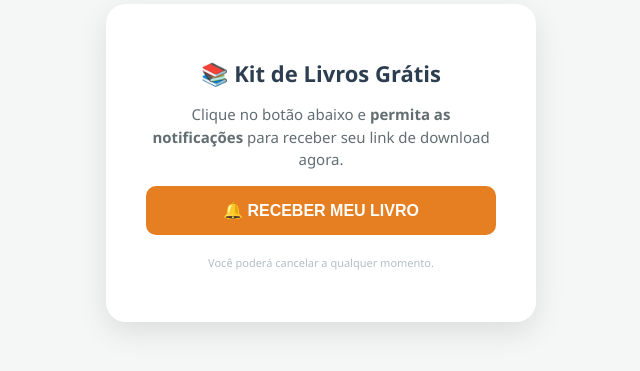
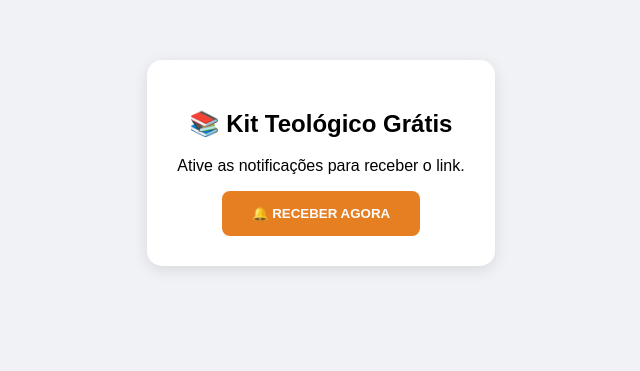
Before and after one commit to marconakao-collab/avisos, a plain HTML site: page index.html in a window 1280 px wide. Shown: the part 237-608 px from the top of the page, without its empty margins (319-959 px from the left). Drawn offline with Linux system fonts and the light colour scheme.

Commit message:
Update index.html

```diff
--- a/index.html
+++ b/index.html
@@ -3,8 +3,7 @@
 <head>
     <meta charset="UTF-8">
     <meta name="viewport" content="width=device-width, initial-scale=1.0">
-    <title>O Eleito - Kit Teológico</title>
-    <link rel="manifest" href="/manifest.json">
+    <title>O Eleito - Notificações</title>
 
     <script src="https://cdn.onesignal.com/sdks/web/v16/OneSignalSDK.page.js" defer></script>
     <script>
@@ -12,7 +11,7 @@
       OneSignalDeferred.push(async function(OneSignal) {
         await OneSignal.init({
           appId: "a4a9fdf3-63ac-43c8-8345-7ce9a718e5aa",
-          // ADICIONE AS DUAS LINHAS ABAIXO:
+          // ESTAS DUAS LINHAS SÃO A CHAVE PARA FUNCIONAR EM SUBPASTAS:
           serviceWorkerPath: "OneSignalSDKWorker.js",
           serviceWorkerParam: { scope: "/avisos/" }
         });
@@ -20,33 +19,24 @@
     </script>
 
     <style>
-        body { font-family: 'Segoe UI', sans-serif; background: #f4f7f6; display: flex; justify-content: center; align-items: center; height: 100vh; margin: 0; }
-        .card { background: white; padding: 40px; border-radius: 20px; box-shadow: 0 10px 30px rgba(0,0,0,0.1); text-align: center; max-width: 350px; }
-        h1 { color: #2c3e50; font-size: 22px; margin-bottom: 10px; }
-        p { color: #636e72; font-size: 15px; line-height: 1.5; }
-        .btn-push { background: #E67E22; color: white; border: none; padding: 15px 25px; border-radius: 10px; font-weight: bold; cursor: pointer; width: 100%; font-size: 16px; transition: 0.3s; }
-        .btn-push:hover { background: #d35400; transform: translateY(-2px); }
+        body { font-family: sans-serif; display: flex; justify-content: center; align-items: center; height: 100vh; margin: 0; background: #f0f2f5; }
+        .box { background: white; padding: 30px; border-radius: 15px; text-align: center; box-shadow: 0 4px 15px rgba(0,0,0,0.1); }
+        button { background: #E67E22; color: white; border: none; padding: 15px 30px; border-radius: 8px; font-weight: bold; cursor: pointer; }
     </style>
 </head>
 <body>
-
-    <div class="card">
-        <h1>📚 Kit de Livros Grátis</h1>
-        <p>Clique no botão abaixo e <b>permita as notificações</b> para receber seu link de download agora.</p>
-
-        <button class="btn-push" id="btn-push">🔔 RECEBER MEU LIVRO</button>
-
-        <p style="font-size: 11px; color: #b2bec3; margin-top: 20px;">Você poderá cancelar a qualquer momento.</p>
+    <div class="box">
+        <h2>📚 Kit Teológico Grátis</h2>
+        <p>Ative as notificações para receber o link.</p>
+        <button id="btn-push">🔔 RECEBER AGORA</button>
     </div>
 
     <script>
-        // Força a abertura do pedido de inscrição ao clicar
         document.getElementById('btn-push').addEventListener('click', function() {
             OneSignalDeferred.push(function(OneSignal) {
                 OneSignal.Slidedown.promptPush();
             });
         });
     </script>
-
 </body>
 </html>
```
